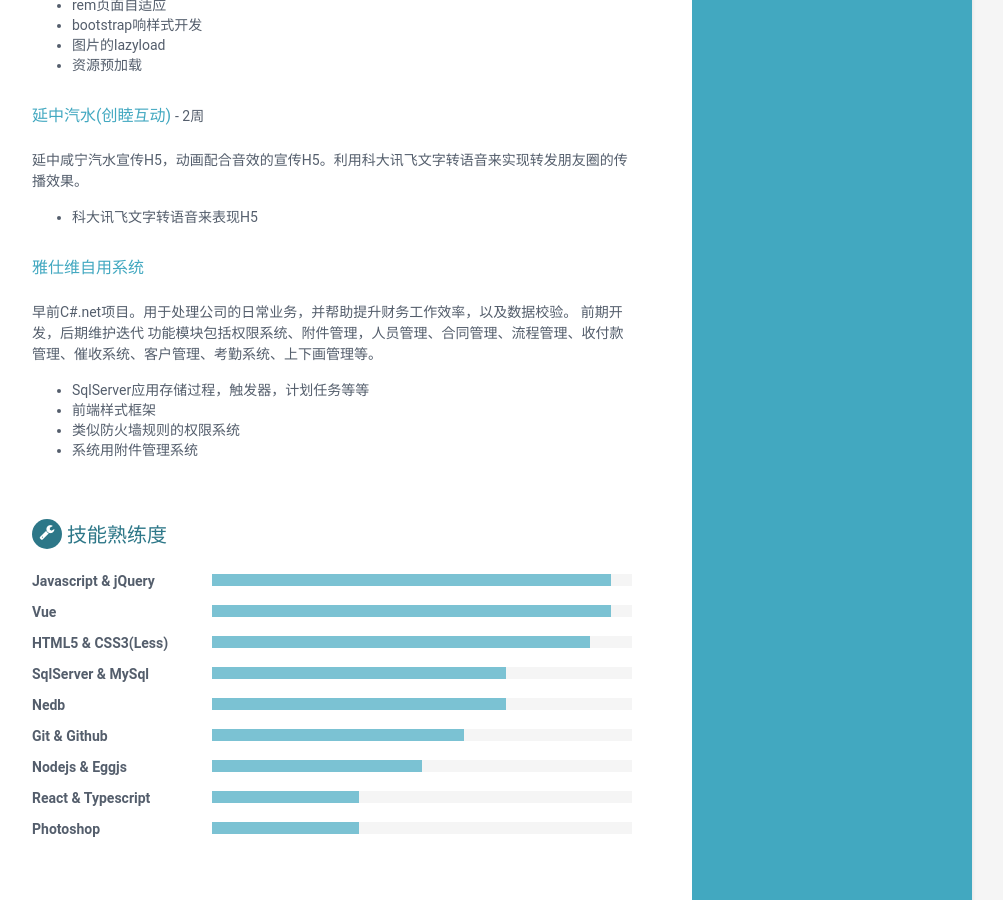
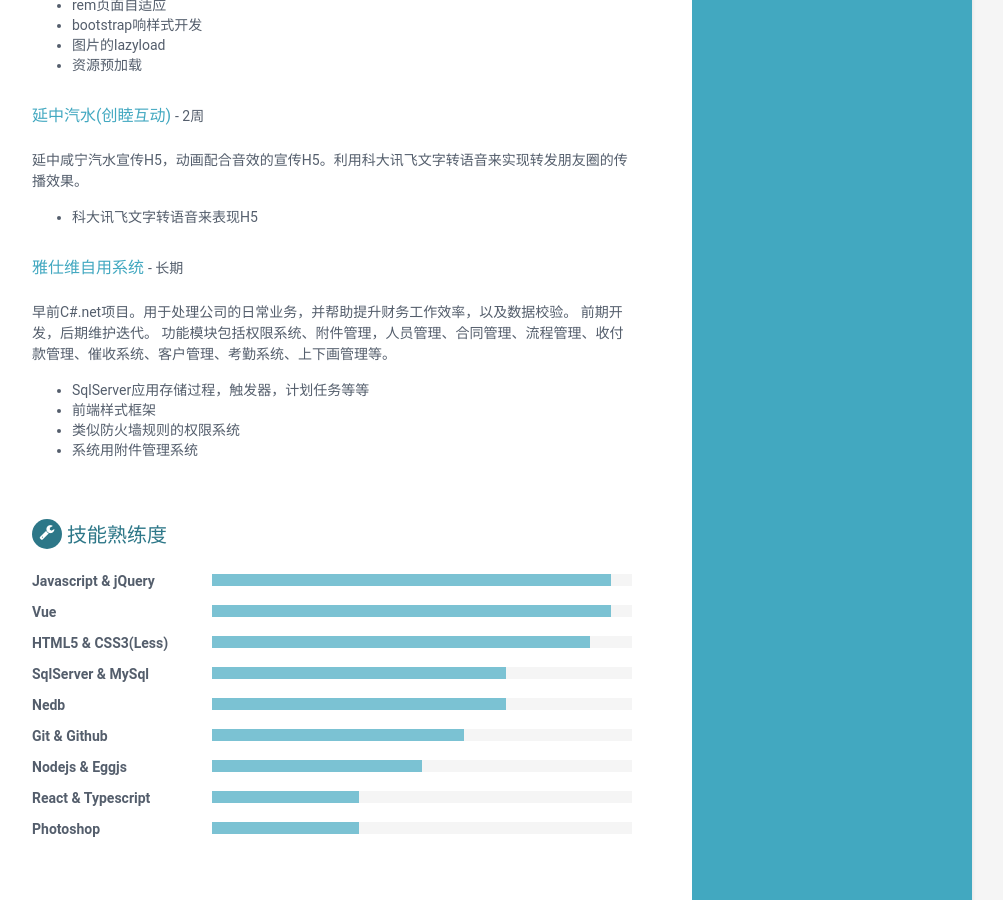
Before and after one commit to wellfrog16/cv, a Jekyll site: the page built from index.html, in a window 1280 px wide and 900 px high, scrolled down 3719 px. Shown: the whole window, without its empty margins (168-1171 px from the left). Built offline with Jekyll 4.4.1, drawn with Linux system fonts in a browser that asks for light colours.

Commit message:
资料更新

```diff
--- a/_data/data.yml
+++ b/_data/data.yml
@@ -240,9 +240,10 @@ projects:
             - 科大讯飞文字转语音来表现H5
 
       - title: 雅仕维自用系统
+        cycle: 长期
         tagline: |
           早前C#.net项目。用于处理公司的日常业务，并帮助提升财务工作效率，以及数据校验。
-          前期开发，后期维护迭代
+          前期开发，后期维护迭代。
           功能模块包括权限系统、附件管理，人员管理、合同管理、流程管理、收付款管理、催收系统、客户管理、考勤系统、上下画管理等。
 
             - SqlServer应用存储过程，触发器，计划任务等等
```
